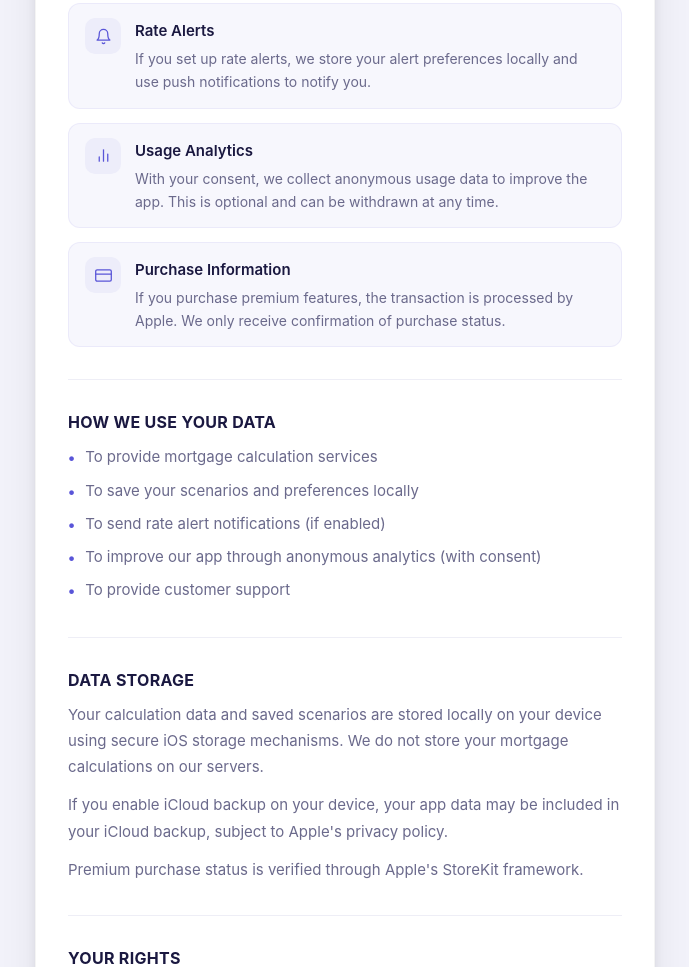
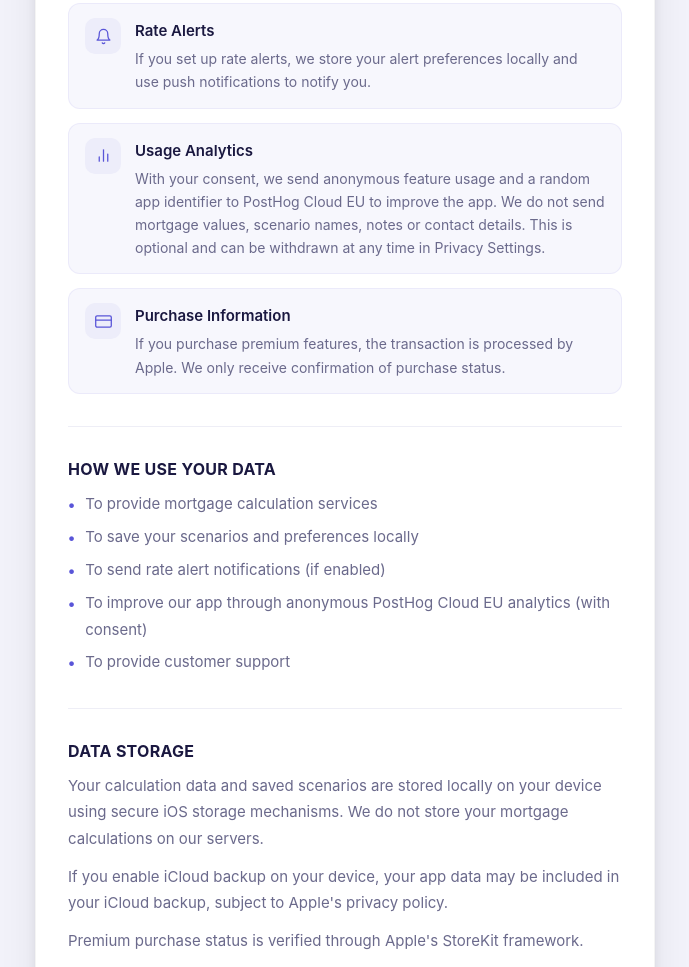
Before and after one commit to jamesishere00100001/mortgagesave, a plain HTML site: page privacy-policy.html in a window 1280 px wide. Shown: the part 1034-2001 px from the top of the page, without its empty margins (295-984 px from the left). Drawn offline with Linux system fonts and the light colour scheme.

Commit message:
Name PostHog Cloud EU in the web privacy policy, matching the app
The app's own privacy policy already says consented analytics go to
PostHog Cloud EU and that mortgage figures are never sent. The web copy
only said "anonymous usage data".

Co-Authored-By: Claude Opus 5.5 <noreply@anthropic.com>
Claude-Session: https://claude.ai/code/session_015xtFuZjsFyerH46aCxwsc1

```diff
--- a/privacy-policy.html
+++ b/privacy-policy.html
@@ -378,7 +378,7 @@
                             </div>
                             <div>
                                 <p class="data-item-title">Usage Analytics</p>
-                                <p class="data-item-desc">With your consent, we collect anonymous usage data to improve the app. This is optional and can be withdrawn at any time.</p>
+                                <p class="data-item-desc">With your consent, we send anonymous feature usage and a random app identifier to PostHog Cloud EU to improve the app. We do not send mortgage values, scenario names, notes or contact details. This is optional and can be withdrawn at any time in Privacy Settings.</p>
                             </div>
                         </div>
                         <div class="data-item">
@@ -404,7 +404,7 @@
                         <li>To provide mortgage calculation services</li>
                         <li>To save your scenarios and preferences locally</li>
                         <li>To send rate alert notifications (if enabled)</li>
-                        <li>To improve our app through anonymous analytics (with consent)</li>
+                        <li>To improve our app through anonymous PostHog Cloud EU analytics (with consent)</li>
                         <li>To provide customer support</li>
                     </ul>
                 </div>
```
